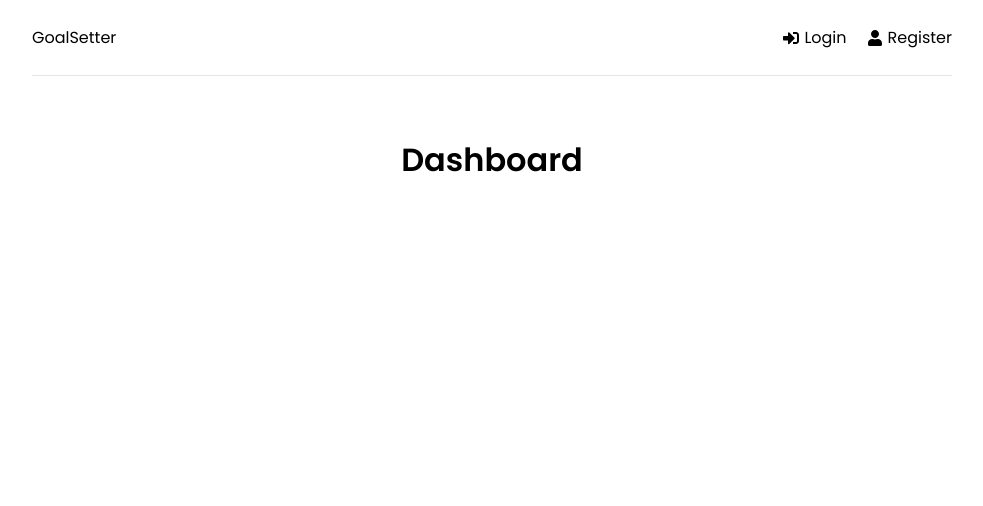
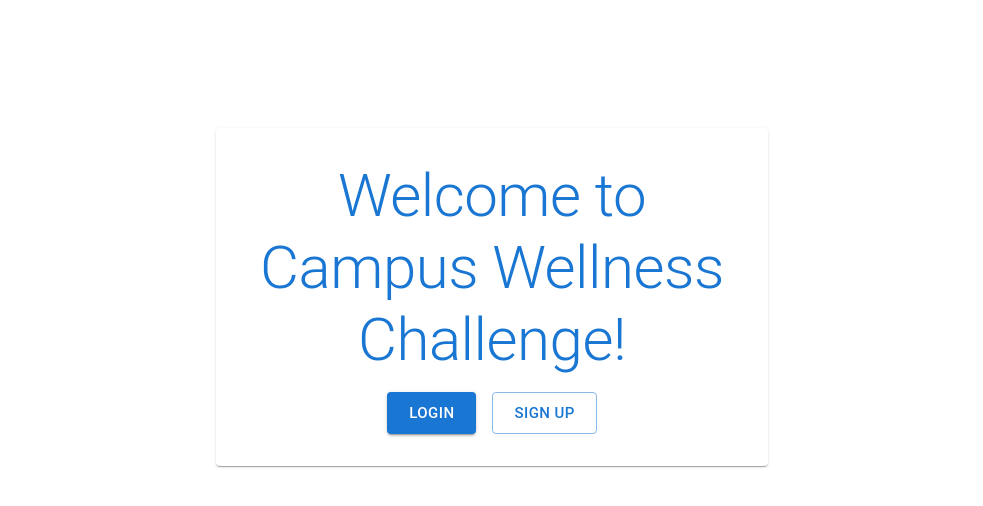
Before and after one commit to jxliahx/Campus-Wellness-Challenge-Phase-1, a React (Create React App) app in the folder frontend/: page / in a window 1280 px wide. Shown: the top 506 px of the page, without its empty margins (148-1131 px from the left). Built offline with nearby package versions, Linux system fonts and the light colour scheme.

Commit message:
created homepage using materialui, created css file

```diff
--- a/frontend/src/App.js
+++ b/frontend/src/App.js
@@ -1,23 +1,34 @@
-import { BrowserRouter as Router, Routes, Route } from 'react-router-dom'
+import { BrowserRouter as Router, Routes, Route, useLocation } from 'react-router-dom'
 import { ToastContainer } from 'react-toastify'
 import 'react-toastify/dist/ReactToastify.css'
 import Header from './components/Header'
 import Dashboard from './pages/P_Dashboard'
 import Login from './pages/B_Login'
 import Register from './pages/P_Register'
+import Homepage from './pages/B_Homepage'
+
+function AppContent() {
+  const location = useLocation();
+  const isHomepage = location.pathname === '/';
+
+  return (
+    <div className='container'>
+      {!isHomepage && <Header />}
+      <Routes>
+        <Route path='/' element={<Homepage />} />
+        <Route path='/dashboard' element={<Dashboard />} />
+        <Route path='/login' element={<Login />} />
+        <Route path='/register' element={<Register />} />
+      </Routes>
+    </div>
+  );
+}
 
 function App() {
   return (
     <>
       <Router>
-        <div className='container'>
-          <Header />
-          <Routes>
-            <Route path='/' element={<Dashboard />} />
-            <Route path='/login' element={<Login />} />
-            <Route path='/register' element={<Register />} />
-          </Routes>
-        </div>
+        <AppContent />
       </Router>
       <ToastContainer />
     </>
--- /dev/null
+++ b/frontend/src/pages/B_Homepage.css
@@ -0,0 +1,29 @@
+.homepage-container {
+  margin-top: 4rem;
+  padding: 2rem;
+  display: flex;
+  flex-direction: column;
+  align-items: center;
+  background-color: rgba(255, 255, 255, 0.9);
+  box-shadow: 0 3px 5px 2px rgba(0, 0, 0, 0.1);
+  border-radius: 8px;
+}
+
+.welcome-text {
+  font-weight: bold;
+  color: #1976d2;
+  margin-bottom: 2rem;
+  text-align: center;
+}
+
+.button-container {
+  display: flex;
+  gap: 1rem;
+  margin-top: 1rem;
+}
+
+.homepage-button {
+  margin: 1rem;
+  padding: 0.75rem 2rem;
+  font-size: 1.1rem;
+}
--- a/frontend/src/pages/B_Homepage.jsx
+++ b/frontend/src/pages/B_Homepage.jsx
@@ -6,3 +6,56 @@
     File Name: B_Homepage.jsx
     For: Both coordinator and participants
 */
+
+import React from 'react';
+import { useNavigate } from 'react-router-dom';
+import {
+  Container,
+  Typography,
+  Button,
+  Box,
+  Paper
+} from '@mui/material';
+import '../styles/pages.css';
+
+function Homepage() {
+  const navigate = useNavigate();
+
+  return (
+    <Container component="main" maxWidth="sm" className="page-container">
+      <Paper className="homepage-container">
+        <Typography
+          component="h1"
+          variant="h2"
+          className="welcome-text"
+        >
+          Welcome to Campus Wellness Challenge!
+        </Typography>
+
+        <Box className="button-container">
+          <Button
+            variant="contained"
+            color="primary"
+            onClick={() => navigate('/login')}
+            size="large"
+            className="primary-button"
+          >
+            Login
+          </Button>
+
+          <Button
+            variant="outlined"
+            color="primary"
+            onClick={() => navigate('/register')}
+            size="large"
+            className="secondary-button"
+          >
+            Sign Up
+          </Button>
+        </Box>
+      </Paper>
+    </Container>
+  );
+}
+
+export default Homepage;
--- /dev/null
+++ b/frontend/src/styles/pages.css
@@ -0,0 +1,91 @@
+/* Common page styles */
+.page-container {
+  margin-top: 2rem;
+  padding: 2rem;
+  display: flex;
+  flex-direction: column;
+  align-items: center;
+}
+
+/* Homepage specific styles */
+.homepage-container {
+  margin-top: 4rem;
+  padding: 2rem;
+  display: flex;
+  flex-direction: column;
+  align-items: center;
+  background-color: rgba(255, 255, 255, 0.9);
+  box-shadow: 0 3px 5px 2px rgba(0, 0, 0, 0.1);
+  border-radius: 8px;
+}
+
+.welcome-text {
+  font-weight: bold;
+  color: #1976d2;
+  margin-bottom: 2rem;
+  text-align: center;
+}
+
+.button-container {
+  display: flex;
+  gap: 1rem;
+  margin-top: 1rem;
+}
+
+.homepage-button {
+  margin: 1rem;
+  padding: 0.75rem 2rem;
+  font-size: 1.1rem;
+}
+
+/* Login/Register page styles */
+.auth-container {
+  margin-top: 2rem;
+  padding: 2rem;
+  max-width: 400px;
+  background-color: rgba(255, 255, 255, 0.9);
+  box-shadow: 0 3px 5px 2px rgba(0, 0, 0, 0.1);
+  border-radius: 8px;
+}
+
+.auth-title {
+  font-weight: bold;
+  color: #1976d2;
+  margin-bottom: 2rem;
+  text-align: center;
+}
+
+.auth-form {
+  display: flex;
+  flex-direction: column;
+  gap: 1rem;
+}
+
+/* Dashboard styles */
+.dashboard-container {
+  padding: 2rem;
+  width: 100%;
+}
+
+.dashboard-title {
+  font-weight: bold;
+  color: #1976d2;
+  margin-bottom: 2rem;
+}
+
+/* Common button styles */
+.primary-button {
+  margin: 1rem;
+  padding: 0.75rem 2rem;
+  font-size: 1.1rem;
+  background-color: #1976d2;
+  color: white;
+}
+
+.secondary-button {
+  margin: 1rem;
+  padding: 0.75rem 2rem;
+  font-size: 1.1rem;
+  border: 2px solid #1976d2;
+  color: #1976d2;
+}
```
